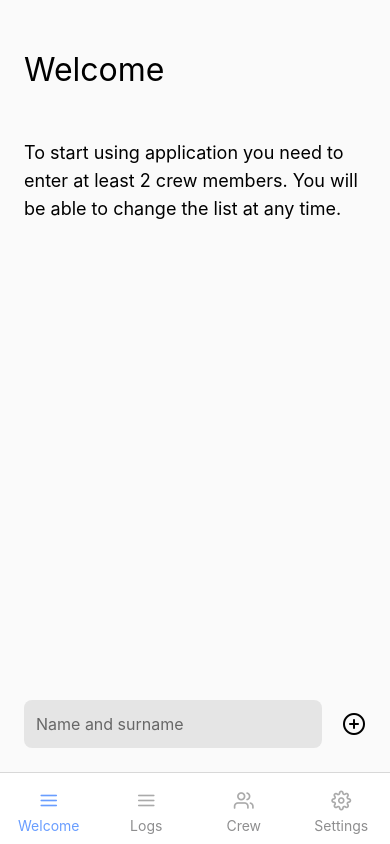
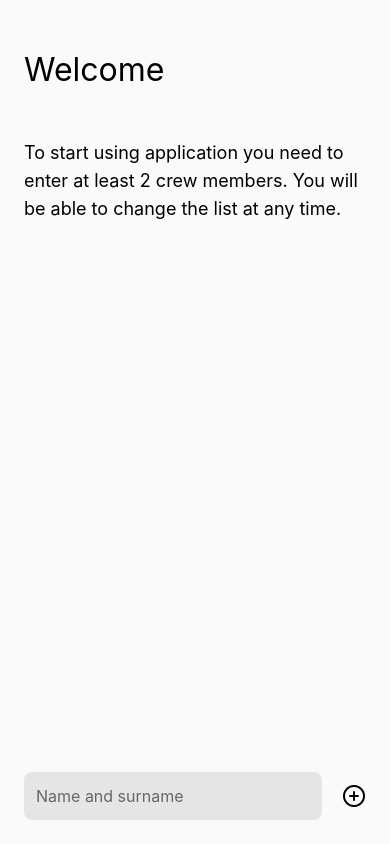
Before and after one commit to matvance/seawareness, a React Native app: screen /Welcome in a window 390 px wide. Built offline with nearby package versions, Linux system fonts and the light colour scheme.

Commit message:
style: finish styling welcome screen

```diff
--- a/App.tsx
+++ b/App.tsx
@@ -1,21 +1,33 @@
 import React from 'react';
 import { NavigationContainer } from '@react-navigation/native';
 import { createBottomTabNavigator } from '@react-navigation/bottom-tabs';
+import { createStackNavigator } from '@react-navigation/stack';
 
 import { getNavigatorScreenOptions } from './App.config';
 import { HomeScreen, LogsScreen, CrewScreen, SettingsScreen, WelcomeScreen } from './screens';
 
-const { Navigator, Screen } = createBottomTabNavigator();
+const Tab = createBottomTabNavigator();
+
+function MainTabs() {
+  return (
+    <Tab.Navigator initialRouteName='Home' screenOptions={getNavigatorScreenOptions}>
+      <Tab.Screen name={'Home'} component={HomeScreen} options={{ headerShown: false }} />
+      <Tab.Screen name={'Logs'} component={LogsScreen} options={{ headerShown: false }} />
+      <Tab.Screen name={'Crew'} component={CrewScreen} options={{ headerShown: false }} />
+      <Tab.Screen name={'Settings'} component={SettingsScreen} options={{ headerShown: false }} />
+    </Tab.Navigator>
+  );
+}
+
+const Stack = createStackNavigator();
 
 function App() {
   return (
     <NavigationContainer>
-      <Navigator initialRouteName='Welcome' screenOptions={getNavigatorScreenOptions}>
-        <Screen name={'Welcome'} component={WelcomeScreen} options={{ headerShown: false }} />
-        <Screen name={'Logs'} component={LogsScreen} options={{ headerShown: false }} />
-        <Screen name={'Crew'} component={CrewScreen} options={{ headerShown: false }} />
-        <Screen name={'Settings'} component={SettingsScreen} options={{ headerShown: false }} />
-      </Navigator>
+      <Stack.Navigator initialRouteName='Welcome'>
+        <Stack.Screen name={'Welcome'} component={WelcomeScreen} options={{ headerShown: false }} />
+        <Stack.Screen name={'Main'} component={MainTabs} options={{ headerShown: false }} />
+      </Stack.Navigator>
     </NavigationContainer>
   );
 }
--- a/components/Button/Button.styles.ts
+++ b/components/Button/Button.styles.ts
@@ -1,4 +1,6 @@
 import styled from 'styled-components/native';
+
+import { colors } from '../../styles';
 
 export const ButtonBody = styled.View`
   display: flex;
@@ -7,7 +9,7 @@ export const ButtonBody = styled.View`
   width: 100%;
   height: 48px;
   border-radius: 8px;
-  background-color: #699dff;
+  background-color: ${colors.primaryAccent};
 `;
 
 export const ButtonText = styled.Text`
--- a/components/CrewList/CrewList.tsx
+++ b/components/CrewList/CrewList.tsx
@@ -3,6 +3,7 @@ import { ScrollView, TouchableOpacity } from 'react-native';
 import { Feather } from '@expo/vector-icons';
 
 import { UserLabel, UserItem } from './CrewList.styles';
+import { colors } from '../../styles';
 
 interface Props {
   names: string[];
@@ -11,7 +12,7 @@ interface Props {
   onDelete: (name: string) => void;
 }
 
-const CrewList: React.FC<Props> = ({ names = [], height = 300, marginTop = 100, onDelete }) => {
+const CrewList: React.FC<Props> = ({ names = [], height = 300, marginTop = 50, onDelete }) => {
   const handleDeletion = (name: string) => () => onDelete(name);
 
   return (
@@ -23,7 +24,7 @@ const CrewList: React.FC<Props> = ({ names = [], height = 300, marginTop = 100,
           <UserItem key={name} style={{ borderBottomWidth: isLastItem ? 0 : 1 }}>
             <UserLabel>{name}</UserLabel>
             <TouchableOpacity onPress={handleDeletion(name)}>
-              <Feather name={'minus-circle'} size={24} />
+              <Feather name={'minus-circle'} color={colors.deletion} size={24} />
             </TouchableOpacity>
           </UserItem>
         );
--- a/package.json
+++ b/package.json
@@ -22,6 +22,7 @@
     "react-dom": "16.13.1",
     "react-native": "https://github.com/expo/react-native/archive/sdk-42.0.0.tar.gz",
     "react-native-eva-icons": "^1.3.1",
+    "react-native-gesture-handler": "^1.10.3",
     "react-native-safe-area-context": "3.2.0",
     "react-native-screens": "~3.4.0",
     "react-native-svg": "12.1.1",
--- a/screens/WelcomeScreen.tsx
+++ b/screens/WelcomeScreen.tsx
@@ -7,7 +7,7 @@ import { CrewList, Button } from '../components';
 
 import { ScreenHeading, ScreenHeadingSubtitle, ScreenWrapper, Input } from '../styles';
 
-export default function WelcomeScreen() {
+export default function WelcomeScreen({ navigation }) {
   const [nameInputValue, setNameInputValue] = useState<string>('');
   const [names, setNames] = useState<string[]>([]);
 
@@ -25,6 +25,10 @@ export default function WelcomeScreen() {
 
   const handleNameDelete = (name: string) => {
     setNames(names.filter((item) => item !== name));
+  };
+
+  const goToNextPage = () => {
+    navigation.navigate('Main');
   };
 
   const shouldShowButton = names.length >= 2;
@@ -70,7 +74,7 @@ export default function WelcomeScreen() {
         </View>
         {shouldShowButton && (
           <View style={{ marginTop: 24 }}>
-            <Button title={'Save'} onPress={() => {}} />
+            <Button title={'Save'} onPress={goToNextPage} />
           </View>
         )}
       </View>
--- a/styles/index.ts
+++ b/styles/index.ts
@@ -1,3 +1,4 @@
 export * from './typography';
 export * from './layout';
 export * from './forms';
+export * from './theme';
--- /dev/null
+++ b/styles/theme.ts
@@ -0,0 +1,5 @@
+export const colors = {
+  primaryAccent: '#699dff',
+
+  deletion: '#ff6969'
+};
```
Also changed, not shown: 1 other file (tests, documents, lock files or other folders).
